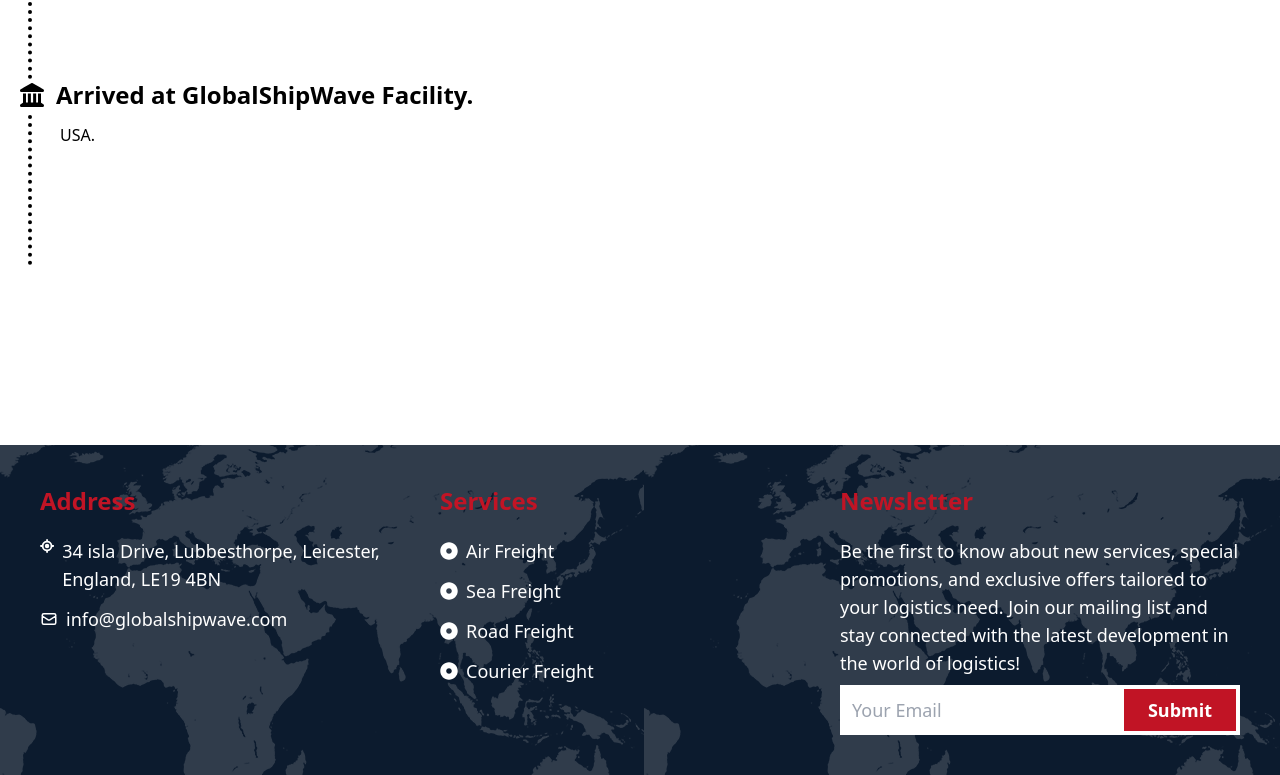
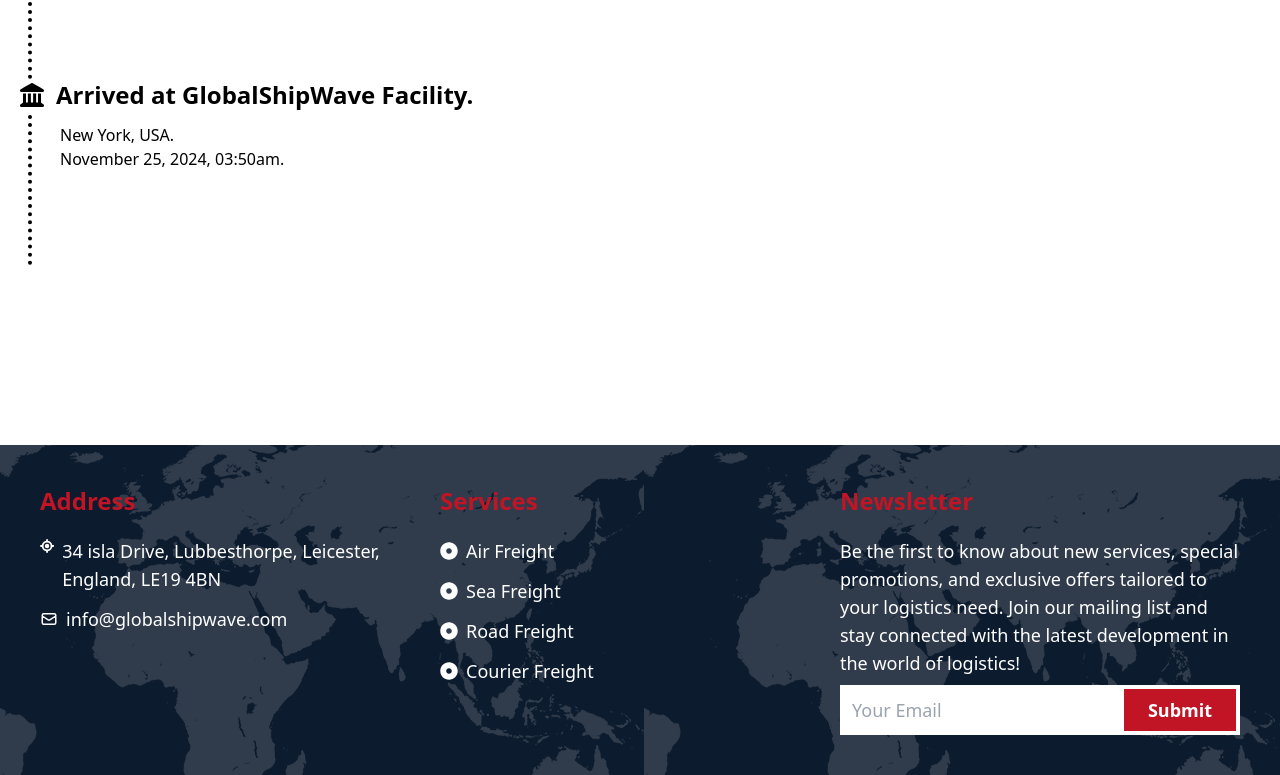
Before and after one commit to Yemezzy/SwiftMove-Logistics, a React (Create React App) app: page /tracking/GSW44940494-50509ID in a window 1280 px wide. Shown: the part 1593-2368 px from the top of the page. Built offline with nearby package versions, Linux system fonts and the light colour scheme.

Commit message:
first commit

```diff
--- a/src/Tracking/Tracking1.js
+++ b/src/Tracking/Tracking1.js
@@ -111,8 +111,8 @@ const Tracking1 = () => {
             <p>Arrived at GlobalShipWave Facility.</p>
         </div>
         <div className='md:h-[150px] h-[100px] border-l-4 border-dotted border-black p-2 px-2 md:px-7 ml-2 mt-1'>
-<p className='font-normal'>USA.</p>
-{/* <p className='font-normal'>August 23, 2024, 07:45am.</p> */}
+<p className='font-normal'>New York, USA.</p>
+<p className='font-normal'>November 25, 2024, 03:50am.</p>
         </div>
 </div>
       </div>
```
